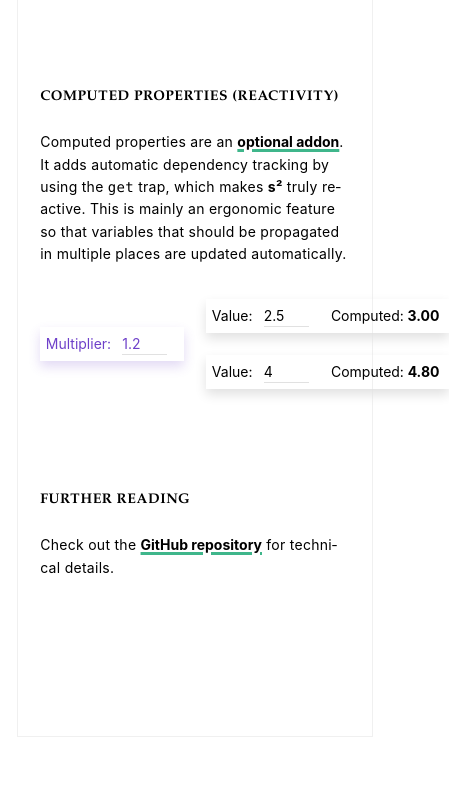
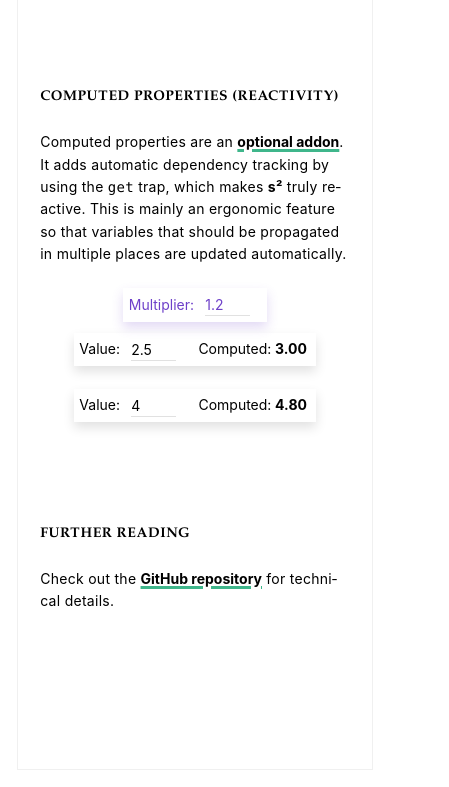
Before and after one commit to gr0uch/s2, a plain HTML site: page docs/index.html in a window 390 px wide. Shown: the part 1758-2545 px from the top of the page, 449 px wide, since content can reach past the window. Before the commit the page ends 2512 px from the top, so only its background shows below. Drawn offline with Linux system fonts and the light colour scheme.

Commit message:
docs: fix responsive layout

```diff
--- a/docs/index.html
+++ b/docs/index.html
@@ -133,6 +133,8 @@
         .bigword > * { font-size: calc(1em * 5 / 2); }
         article > header > div, article > section > div { padding: 0; }
         article > header > div > *:first-child { padding: calc(var(--l) * 7 / 2) 0; }
+        #computed-demo { flex-direction: column; }
+        #computed-demo > :first-child { margin-right: 0 !important; }
       }
     </style>
   </head>
```
